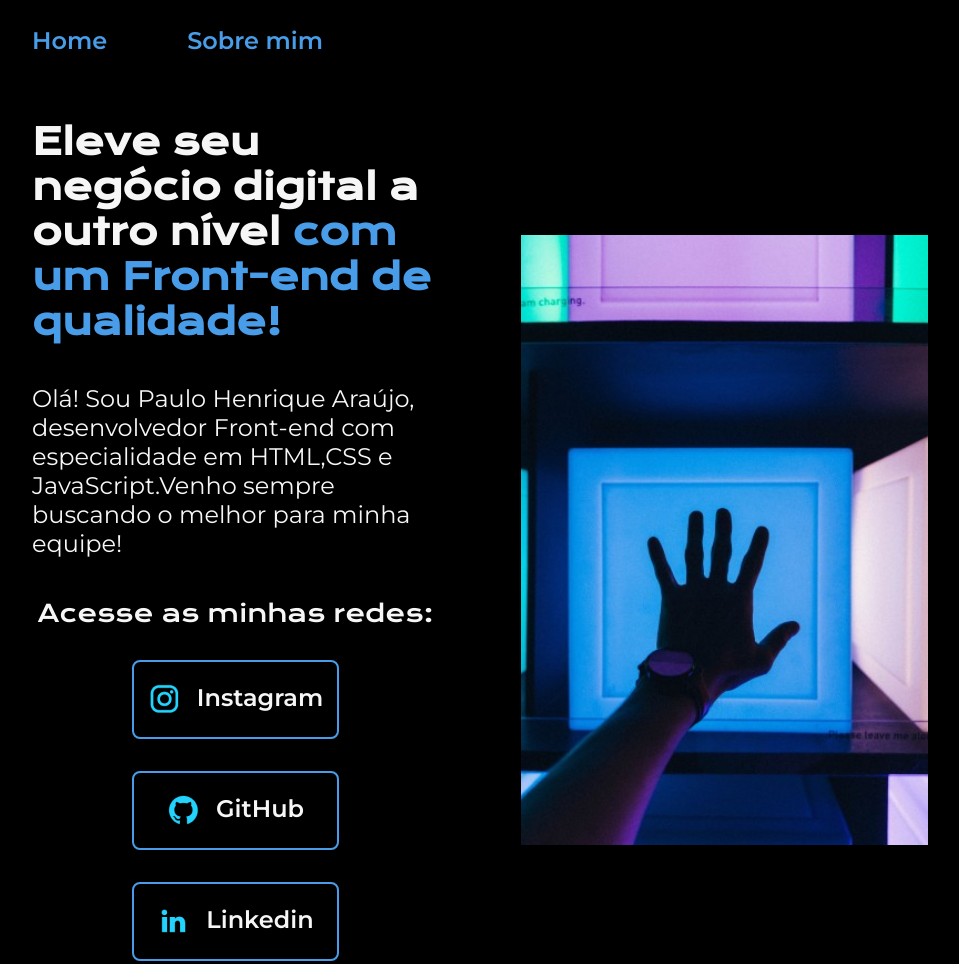
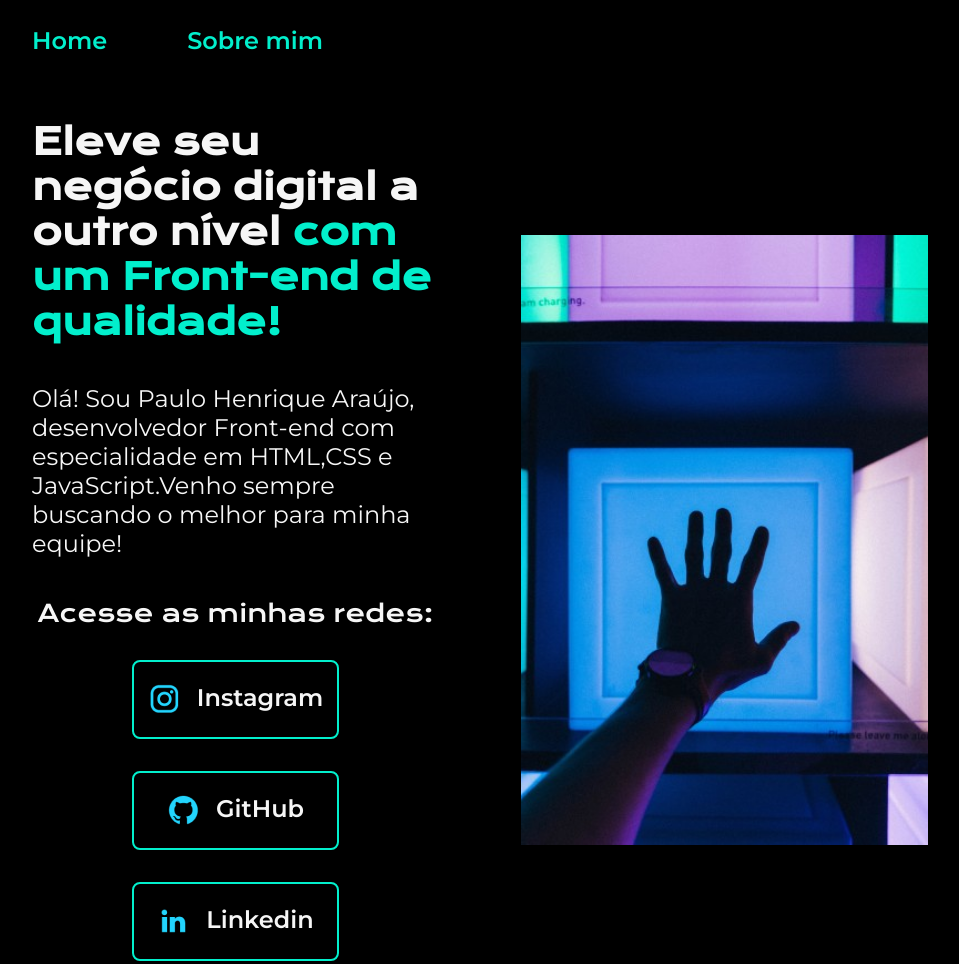
Before and after one commit to PauloAraujoDEV25/portifolio, a plain HTML site: page index.html in a window 1280 px wide. Shown: the top 964 px of the page, without its empty margins (160-1119 px from the left). Drawn offline with nearby package versions, Linux system fonts and the light colour scheme.

Commit message:
atualizando cores

```diff
--- a/styles/style.css
+++ b/styles/style.css
@@ -3,7 +3,7 @@
 :root {
     --cor-primaria: #000000;
     --cor-secundaria: #F6F6F6;
-    --cor-terciaria: #499DE8;
+    --cor-terciaria: #02EFCC;
     --cor-hover: #272727;
 
     --fonte-primaria: 'Krona One', sans-serif;
```
